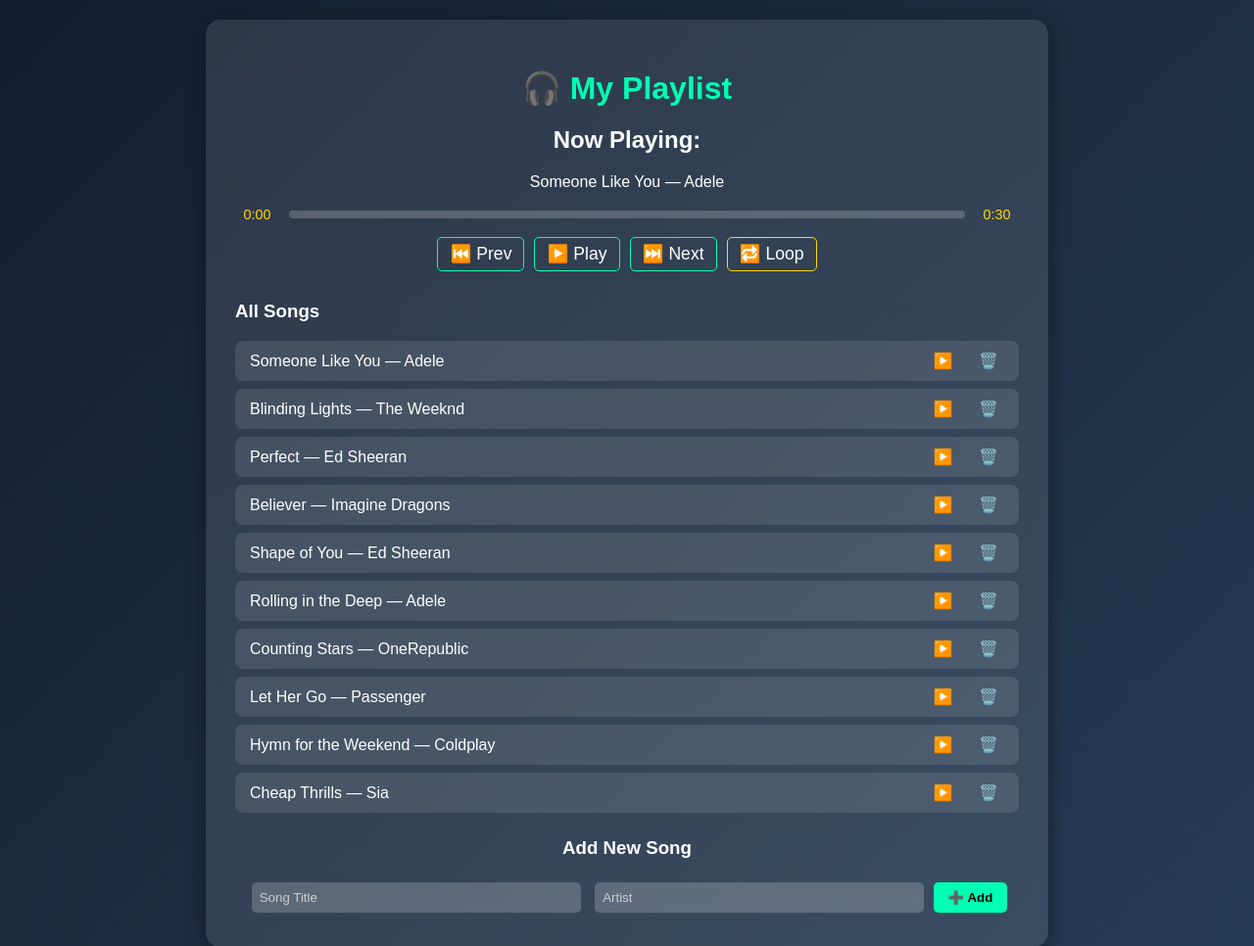
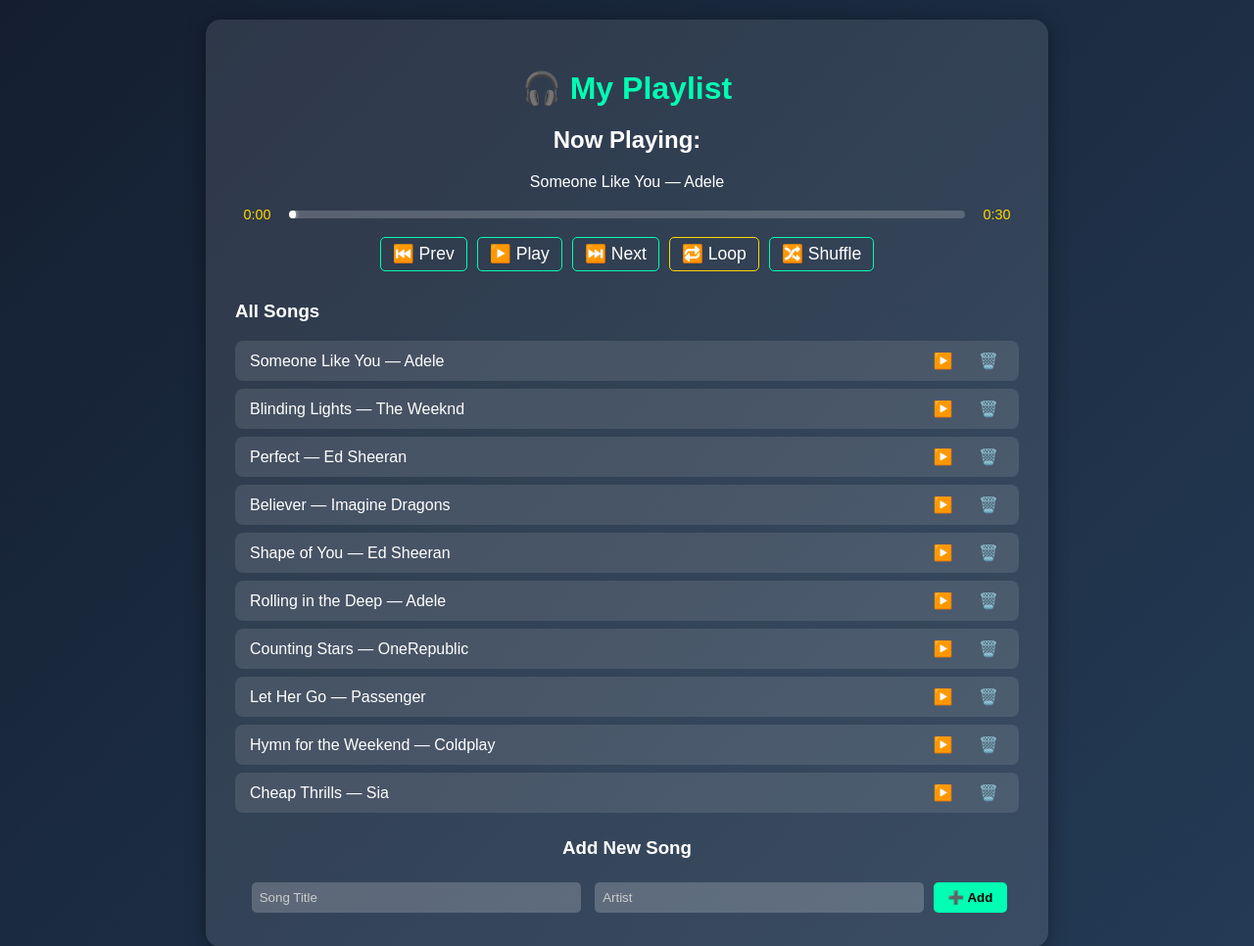
Before and after one commit to Methika2005/Music-Player-Open-Project, a Flask app: page / in a window 1280 px wide. Shown: the top 966 px of the page at 98% size. Run offline with Flask 3, Linux system fonts and the light colour scheme.

Commit message:
Added draggable timebar and shuffle button

```diff
--- a/app.py
+++ b/app.py
@@ -1,9 +1,10 @@
 from flask import Flask, render_template, request, jsonify
+import random  # ✅ Needed for shuffle
 
 app = Flask(__name__)
 
 # ------------------- CONFIG -------------------
-FIXED_DURATION = 30  # ⏱️ Change this to set duration for all songs (in seconds)
+FIXED_DURATION = 30  # ⏱️ Duration for all songs (in seconds)
 
 # ------------------- Song Node -------------------
 class Song:
@@ -21,7 +22,7 @@
         self.tail = None
         self.current = None
         self.is_playing = False
-        self.loop_current = False  # 🔁 new flag
+        self.loop_current = False  # 🔁 Loop current flag
 
     def add_song(self, title, artist="Unknown", duration=FIXED_DURATION):
         new_song = Song(title, artist, duration)
@@ -51,17 +52,15 @@
         return False
 
     def next_song(self):
-        # 🔁 Loop current song if enabled
         if self.loop_current:
             return self.current
         if self.current and self.current.next:
             self.current = self.current.next
         else:
-            self.current = self.head  # loop entire playlist
+            self.current = self.head
         return self.current
 
     def prev_song(self):
-        # 🔁 If loop_current enabled, stay on same song
         if self.loop_current:
             return self.current
         if self.current and self.current.prev:
@@ -82,6 +81,27 @@
     def toggle_loop(self):
         self.loop_current = not self.loop_current
         return self.loop_current
+
+    def shuffle(self):
+        """🔀 Shuffle the linked list order"""
+        nodes = []
+        temp = self.head
+        while temp:
+            nodes.append(temp)
+            temp = temp.next
+
+        if len(nodes) <= 1:
+            return  # Nothing to shuffle
+
+        random.shuffle(nodes)
+
+        for i in range(len(nodes)):
+            nodes[i].prev = nodes[i - 1] if i > 0 else None
+            nodes[i].next = nodes[i + 1] if i < len(nodes) - 1 else None
+
+        self.head = nodes[0]
+        self.tail = nodes[-1]
+        self.current = self.head
 
 
 playlist = Playlist()
@@ -165,5 +185,12 @@
     state = playlist.toggle_loop()
     return jsonify({"looping": state})
 
+# ✅ NEW ROUTE: Shuffle
+@app.route('/shuffle', methods=['POST'])
+def shuffle_songs():
+    playlist.shuffle()
+    return jsonify({"message": "Playlist shuffled!"})
+
+# ------------------- MAIN -------------------
 if __name__ == '__main__':
     app.run(debug=True)
--- a/static/script.js
+++ b/static/script.js
@@ -2,10 +2,10 @@
 let progressInterval = null;
 let SONG_DURATION = 10;
 let LOOP_CURRENT = false;
-let currentTitle = null; // keep track of what title we currently have
+let currentTitle = null;
+let isSeeking = false;
 
 async function fetchSongs({ reset = false } = {}) {
-  // reset param: explicit request to reset progress (e.g., user pressed next/prev or selected song)
   const res = await fetch('/get_songs');
   const data = await res.json();
 
@@ -31,27 +31,18 @@
   currentSong.innerHTML = `${data.current.title} — <span>${data.current.artist}</span>`;
   playPauseBtn.textContent = data.current.is_playing ? '⏸️ Pause' : '▶️ Play';
 
-  // Update duration & loop flag
   SONG_DURATION = data.current.duration || 10;
   LOOP_CURRENT = data.current.loop_current;
   totalTime.textContent = formatTime(SONG_DURATION);
-
-  // update loop button visual
   loopBtn.style.background = LOOP_CURRENT ? '#FFD700' : 'none';
 
-  // Determine whether to reset progress:
-  // - If explicit reset param true -> reset
-  // - Else if currentTitle is different from data.current.title -> song changed -> reset
-  // - Else keep progress as is (i.e., toggling loop shouldn't reset)
   const songChanged = currentTitle !== data.current.title;
   if (songChanged) currentTitle = data.current.title;
 
   const shouldReset = reset || songChanged;
 
-  if (data.current.is_playing) {
-    startProgress(shouldReset);
-  } else {
-    // paused: keep progress as is (don't reset), but update UI
+  if (data.current.is_playing) startProgress(shouldReset);
+  else {
     clearInterval(progressInterval);
     updateProgressUI();
   }
@@ -59,33 +50,30 @@
 
 function formatTime(seconds) {
   const min = Math.floor(seconds / 60);
-  const sec = seconds % 60;
+  const sec = Math.floor(seconds % 60);
   return `${min}:${sec.toString().padStart(2, '0')}`;
 }
 
 function updateProgressUI() {
-  // Ensure UI matches current progress value
   const bar = document.getElementById('progressBar');
+  const knob = document.getElementById('progressKnob');
   const currentTime = document.getElementById('currentTime');
   const pct = SONG_DURATION > 0 ? (progress / SONG_DURATION) * 100 : 0;
+
   bar.style.width = `${Math.min(100, pct)}%`;
+  knob.style.left = `${Math.min(100, pct)}%`;
   currentTime.textContent = formatTime(progress);
 }
 
+// 🌈 Smooth progress animation (every 100ms)
 function startProgress(reset = false) {
   clearInterval(progressInterval);
-  const bar = document.getElementById('progressBar');
-  const currentTimeEl = document.getElementById('currentTime');
-
-  if (reset) {
-    progress = 0;
-  }
-  // Update UI immediately to reflect (if reset then show 0)
+  if (reset) progress = 0;
   updateProgressUI();
 
-  // Tick every second
   progressInterval = setInterval(async () => {
-    // If playing was paused by backend meanwhile, stop
+    if (isSeeking) return;
+
     const resState = await fetch('/get_songs');
     const stateData = await resState.json();
     if (!stateData.current.is_playing) {
@@ -93,31 +81,62 @@
       return;
     }
 
-    // increment progress
-    progress++;
-
-    // update UI
+    progress += 0.1;
     updateProgressUI();
 
     if (progress >= SONG_DURATION) {
       clearInterval(progressInterval);
-      // Auto-advance (backend will respect loop_current and might return same song)
       await fetch('/next', { method: 'POST' });
-      // When advancing due to natural end, we want the next song to start from 0
-      // so request fetchSongs with reset=true
       fetchSongs({ reset: true });
       return;
     }
-  }, 1000);
+  }, 100);
 }
 
+// 🎚️ Draggable timeline
+const timeline = document.getElementById('timeline');
+const knob = document.getElementById('progressKnob');
+
+timeline.addEventListener('mousedown', e => startSeek(e));
+knob.addEventListener('mousedown', e => startSeek(e));
+window.addEventListener('mousemove', e => seekMove(e));
+window.addEventListener('mouseup', e => endSeek(e));
+
+function startSeek(e) {
+  isSeeking = true;
+  knob.classList.add('dragging'); // add scale effect
+  document.body.style.cursor = "grabbing";
+  updateSeek(e);
+}
+
+function seekMove(e) {
+  if (!isSeeking) return;
+  updateSeek(e);
+}
+
+function endSeek(e) {
+  if (!isSeeking) return;
+  isSeeking = false;
+  knob.classList.remove('dragging'); // remove scale effect
+  document.body.style.cursor = "default";
+  updateSeek(e);
+}
+
+function updateSeek(e) {
+  const rect = timeline.getBoundingClientRect();
+  const offsetX = Math.min(Math.max(e.clientX - rect.left, 0), rect.width);
+  const newProgress = (offsetX / rect.width) * SONG_DURATION;
+  progress = newProgress;
+  updateProgressUI();
+}
+
+// ---------------- Playlist Actions ----------------
 async function selectSong(title) {
   await fetch('/select_song', {
     method: 'POST',
     headers: { 'Content-Type': 'application/json' },
     body: JSON.stringify({ title })
   });
-  // Selecting a song should restart it
   fetchSongs({ reset: true });
 }
 
@@ -127,7 +146,6 @@
     headers: { 'Content-Type': 'application/json' },
     body: JSON.stringify({ title })
   });
-  // If current was deleted, backend will change current; fetch and reset to reflect
   fetchSongs({ reset: true });
 }
 
@@ -140,6 +158,7 @@
   fetchSongs();
 }
 
+// ---------------- Button Events ----------------
 document.getElementById('addForm').addEventListener('submit', e => {
   e.preventDefault();
   const title = document.getElementById('title').value;
@@ -149,31 +168,32 @@
 });
 
 document.getElementById('playPauseBtn').addEventListener('click', async () => {
-  // toggling play/pause should not reset progress (resume from same point)
   await fetch('/playpause', { method: 'POST' });
-  fetchSongs(); // not passing reset -> will not reset unless song changed
+  fetchSongs();
 });
 
 document.getElementById('nextBtn').addEventListener('click', async () => {
-  // user explicitly requested next: reset progress (even if loop_current true and next returns same)
   await fetch('/next', { method: 'POST' });
   fetchSongs({ reset: true });
 });
 
 document.getElementById('prevBtn').addEventListener('click', async () => {
-  // user explicitly requested prev: reset progress
   await fetch('/prev', { method: 'POST' });
   fetchSongs({ reset: true });
 });
 
 document.getElementById('loopBtn').addEventListener('click', async () => {
-  // toggling loop should NOT reset progress or restart song
   const res = await fetch('/toggle_loop', { method: 'POST' });
   const data = await res.json();
   LOOP_CURRENT = data.looping;
-  // Just refresh UI without resetting progress
-  fetchSongs(); // no reset
+  fetchSongs();
 });
 
-// Load on start
+// 🔀 Shuffle button
+document.getElementById('shuffleBtn').addEventListener('click', async () => {
+  await fetch('/shuffle', { method: 'POST' });
+  fetchSongs({ reset: true });
+});
+
+// ---------------- Initialize ----------------
 fetchSongs();
--- a/static/style.css
+++ b/static/style.css
@@ -46,11 +46,13 @@
 }
 
 .timeline {
+  position: relative;
   flex: 1;
   height: 8px;
   background: rgba(255, 255, 255, 0.2);
   border-radius: 10px;
   overflow: hidden;
+  cursor: pointer;
 }
 
 #progressBar {
@@ -58,7 +60,22 @@
   height: 100%;
   background: #00FFB3;
   border-radius: 10px;
-  transition: width 1s linear;
+  transition: width 0.1s linear;
+}
+
+/* ✅ New draggable bubble */
+.progress-bubble {
+  position: absolute;
+  top: 50%;
+  left: 0%;
+  transform: translate(-50%, -50%);
+  width: 14px;
+  height: 14px;
+  background: #FFD700;
+  border-radius: 50%;
+  cursor: pointer;
+  transition: left 0.1s linear;
+  box-shadow: 0 0 8px rgba(255, 215, 0, 0.8);
 }
 
 #currentTime, #totalTime {
@@ -67,6 +84,26 @@
   width: 45px;
   text-align: center;
 }
+
+/* 🎚️ Bubble Knob */
+#progressKnob {
+  position: absolute;
+  top: 50%;
+  left: 0%;
+  transform: translate(-50%, -50%) scale(1);
+  width: 14px;
+  height: 14px;
+  border-radius: 50%;
+  background: #fff;
+  box-shadow: 0 0 5px rgba(255,255,255,0.7);
+  cursor: grab;
+  transition: left 0.1s linear, transform 0.1s ease; /* smooth scale */
+}
+
+#progressKnob.dragging {
+  transform: translate(-50%, -50%) scale(1.5); /* grow while dragging */
+}
+
 
 /* Controls and Buttons */
 .controls {
--- a/templates/index.html
+++ b/templates/index.html
@@ -1,33 +1,40 @@
 <!DOCTYPE html>
 <html lang="en">
+
 <head>
   <meta charset="UTF-8">
   <title>🎵 Playlist Manager</title>
   <link rel="stylesheet" href="{{ url_for('static', filename='style.css') }}">
 </head>
+
 <body>
   <div class="container">
     <h1>🎧 My Playlist</h1>
 
     <div class="player">
+
       <h2>Now Playing:</h2>
       <p id="currentSong">Loading...</p>
 
       <!-- Timeline Bar + Time Display -->
       <div class="timeline-container">
         <span id="currentTime">0:00</span>
-        <div class="timeline">
+        <div class="timeline" id="timeline">
           <div id="progressBar"></div>
+          <div id="progressKnob"></div> <!-- 🎚️ draggable knob -->
         </div>
         <span id="totalTime">0:30</span>
       </div>
+
 
       <div class="controls">
         <button id="prevBtn">⏮️ Prev</button>
         <button id="playPauseBtn">▶️ Play</button>
         <button id="nextBtn">⏭️ Next</button>
         <button id="loopBtn">🔁 Loop</button>
+        <button id="shuffleBtn">🔀 Shuffle</button> <!-- 🔀 Added -->
       </div>
+
     </div>
 
     <div class="song-list">
@@ -45,4 +52,5 @@
 
   <script src="{{ url_for('static', filename='script.js') }}"></script>
 </body>
+
 </html>
```
